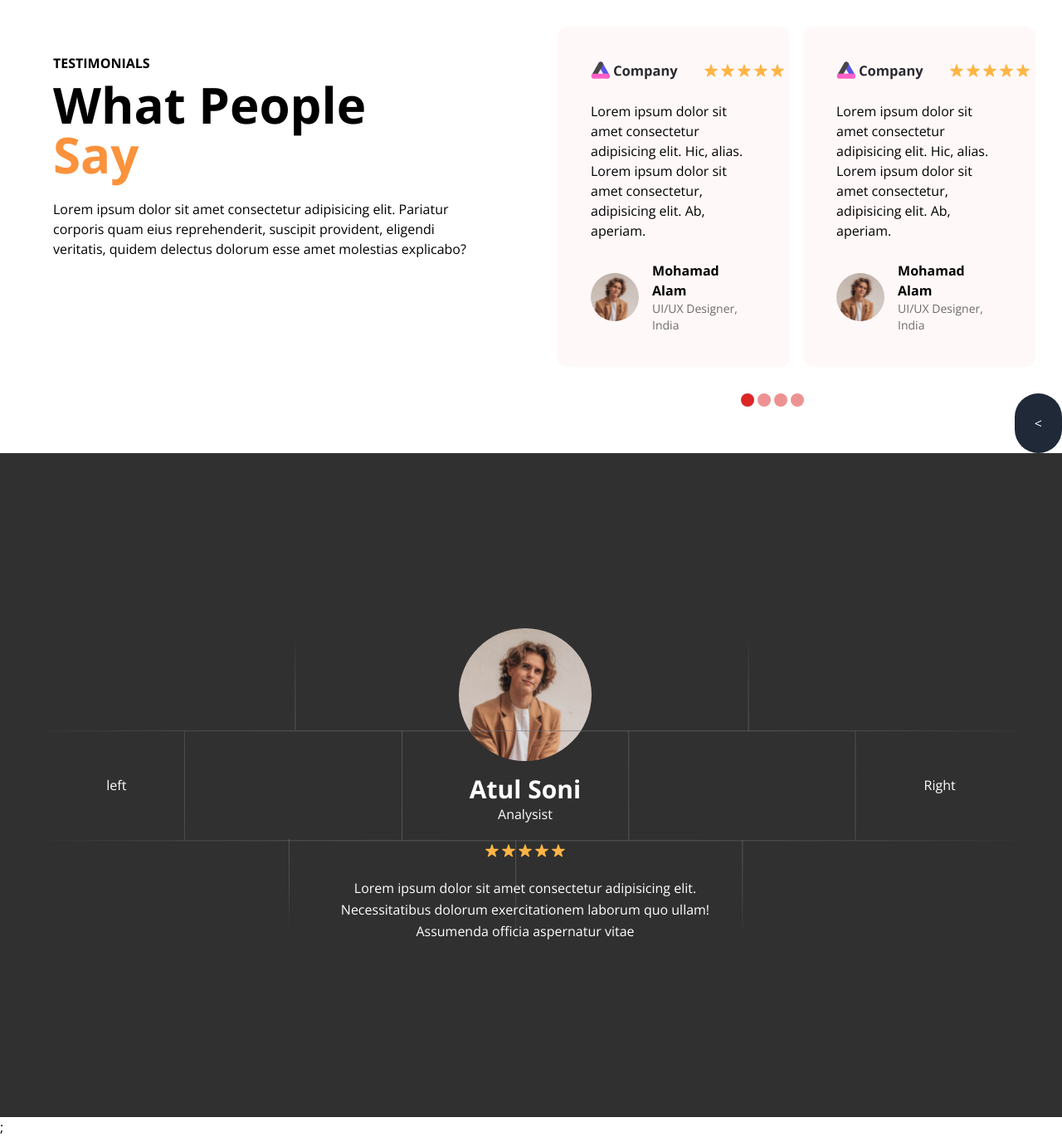
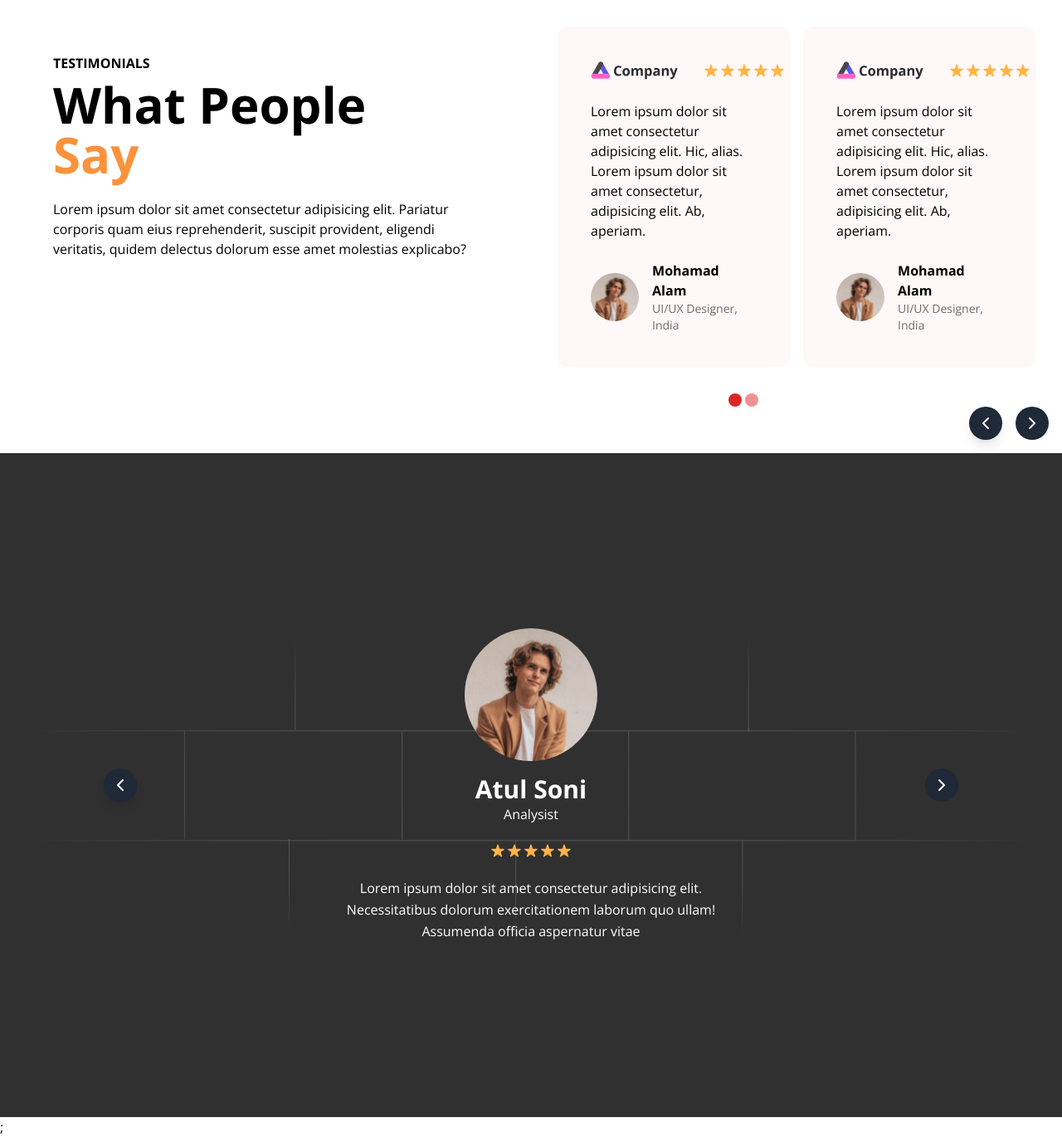
Before and after one commit to saketverma-03-alt/altheory, a Next.js app: page /components/tetimonialSection in a window 1280 px wide. Shown: the whole page at 83% size. Built offline with nearby package versions, Linux system fonts and the light colour scheme.

Commit message:
added transition animations

```diff
--- a/package.json
+++ b/package.json
@@ -10,6 +10,7 @@
   },
   "dependencies": {
     "@headlessui/react": "^1.7.18",
+    "lucide-react": "^0.344.0",
     "next": "14.1.1",
     "react": "^18",
     "react-dom": "^18"
--- a/src/pages/components/tetimonialSection.jsx
+++ b/src/pages/components/tetimonialSection.jsx
@@ -1,11 +1,24 @@
 import companyLogo1 from "@public/testimonial-1.svg";
 import manImage from "@public/testimonial-1-image.svg";
-import Pattern from "@public/Pattern.svg"
+import Pattern from "@public/Pattern.svg";
 
 import star from "@public/star.svg";
 import Image from "next/image";
 
+import { Transition } from "@headlessui/react";
+import { useState } from "react";
+import { ChevronLeft, ChevronRight } from "lucide-react";
+
 export default function TestimonialSection() {
+  const [testmPageNum, setTestPageNum] = useState(1);
+  const MAX_PAGE = 2;
+  const MIN_PAGE = 1;
+  function changeTestiPageNum(num) {
+    if (num < MIN_PAGE) return setTestPageNum(MAX_PAGE);
+    if (num > MAX_PAGE) return setTestPageNum(MIN_PAGE);
+
+    setTestPageNum(num);
+  }
   return (
     <>
       <div className="grid md:grid-cols-2">
@@ -24,27 +37,50 @@ export default function TestimonialSection() {
         </div>
         {/* cards */}
         <div>
-
           <div className=" p-8 flex flex-col md:flex-row gap-4">
-          <TestimonialCard />
-          <TestimonialCard />
-
+            {testmPageNum === 1 && (
+              <>
+                <TestimonialCard key={1} />
+                <TestimonialCard key={2} />
+              </>
+            )}
+            {testmPageNum === 2 && (
+              <>
+                <TestimonialCard key={3} />
+                <TestimonialCard key={4} />
+              </>
+            )}
           </div>
           <div className="flex col-span-2 ">
             <div className="mx-auto flex gap-1">
-            <span className="h-4 w-4 rounded-full bg-red-600 block"></span>
-            <span className="h-4 w-4 rounded-full bg-red-600/50 block"></span>
-            <span className="h-4 w-4 rounded-full bg-red-600/50 block"></span>
-            <span className="h-4 w-4 rounded-full bg-red-600/50 block"></span>
+              <span
+                className={`${
+                  testmPageNum == 1 ? "bg-red-600" : "bg-red-600/50"
+                } h-4 w-4 rounded-full  block`}
+              ></span>
+              <span
+                className={`${
+                  testmPageNum == 2 ? "bg-red-600" : "bg-red-600/50"
+                } h-4 w-4 rounded-full  block`}
+              ></span>
             </div>
-          <div>
-            <button className="p-6 bg-gray-800 rounded-full text-white">
-              {"<"}
+            <div className="flex gap-4 m-4">
+              <button
+                onClick={() => changeTestiPageNum(testmPageNum + 1)}
+                className="p-2 bg-gray-800 shadow-lg rounded-full text-white"
+              >
+                <ChevronLeft />
+              </button>
+
+              <button
+                onClick={() => changeTestiPageNum(testmPageNum - 1)}
+                className="p-2 bg-gray-800 rounded-full text-white"
+              >
+                <ChevronRight />
               </button>
             </div>
           </div>
         </div>
-
       </div>
       <TestimonialFoot />
     </>
@@ -54,6 +90,16 @@ export default function TestimonialSection() {
 function TestimonialCard() {
   return (
     <>
+      <Transition
+        appear={true}
+        show={true}
+        enter="transition-all duration-500"
+        enterFrom=" opacity-10 translate-x-10"
+        enterTo=" translate-x-0 opacity-100"
+        leave="transition-opacity duration-150"
+        leaveFrom="opacity-100"
+        leaveTo="opacity-0"
+      >
         <div className="bg-[#FFF8F8] rounded-xl p-10 flex flex-col justify-between ">
           <div className="flex justify-between  items-center gap-8">
             <figure>
@@ -61,13 +107,19 @@ function TestimonialCard() {
             </figure>
             <figure className="flex gap-1">
               {[0, 0, 0, 0, 0].map(() => (
-              <Image src={star} className="h-4 w-4" height={100} width={100} />
+                <Image
+                  src={star}
+                  className="h-4 w-4"
+                  height={100}
+                  width={100}
+                />
               ))}
             </figure>
           </div>
           <p className="my-6">
             Lorem ipsum dolor sit amet consectetur adipisicing elit. Hic, alias.
-          Lorem ipsum dolor sit amet consectetur, adipisicing elit. Ab, aperiam.
+            Lorem ipsum dolor sit amet consectetur, adipisicing elit. Ab,
+            aperiam.
           </p>
           <div className="flex items-center gap-4 ">
             <figure className="">
@@ -84,18 +136,74 @@ function TestimonialCard() {
             </div>
           </div>
         </div>
+      </Transition>
     </>
   );
 }
 
-function TestimonialFoot(){
-     return <>
-     <div className="relative bg-[#303030] w-full h-[100vh] " >
+function TestimonialFoot() {
+  const [testmPageNum, setTestPageNum] = useState(1);
+  const MAX_PAGE = 2;
+  const MIN_PAGE = 1;
+  function changeTestiPageNum(num) {
+    console.log("dd", testmPageNum);
+    if (num < MIN_PAGE) return setTestPageNum(MAX_PAGE);
+    if (num > MAX_PAGE) return setTestPageNum(MIN_PAGE);
+
+    setTestPageNum(num);
+    console.log("dd", testmPageNum);
+  }
+  return (
+    <>
+      <div className="relative bg-[#303030] w-full h-[100vh] ">
         <figure>
-            <Image className="absolute z-10 top-1/2 right-1/2 translate-x-1/2 translate-y-[-50%]" src={Pattern} />
+          <Image
+            className="absolute z-10 top-1/2 right-1/2 translate-x-1/2 translate-y-[-50%]"
+            src={Pattern}
+          />
         </figure>
-        <div className="flex z-20 justify-around h-full items-center text-white">
-            <div>left</div>
+        <div className="flex z-20 relative justify-around h-full items-center text-white">
+          <button
+            onClick={() => changeTestiPageNum(testmPageNum - 1)}
+            className="p-2 bg-gray-800 shadow-lg rounded-full text-white"
+          >
+            <ChevronLeft />
+          </button>
+          {testmPageNum === 1 && (
+            <>
+              <TestimonialFootCard key={1} />
+            </>
+          )}
+          {testmPageNum === 2 && (
+            <>
+              <TestimonialFootCard key={2} />
+            </>
+          )}
+          <button
+            onClick={() => changeTestiPageNum(testmPageNum + 1)}
+            className="p-2 bg-gray-800 rounded-full text-white"
+          >
+            <ChevronRight />
+          </button>
+        </div>
+      </div>
+    </>
+  );
+}
+
+const TestimonialFootCard = () => {
+  return (
+    <>
+      <Transition
+        appear={true}
+        show={true}
+        enter="transition-all duration-500"
+        enterFrom=" opacity-0 translate-x-10"
+        enterTo=" translate-x-0 opacity-100"
+        leave="transition-opacity duration-150"
+        leaveFrom="opacity-100"
+        leaveTo="opacity-0"
+      >
         <div className="flex flex-col justify-center items-center">
           <figure>
             <Image
@@ -113,15 +221,12 @@ function TestimonialFoot(){
             ))}
           </figure>
           <p className="text-center max-w-md leading-relaxed">
-
-            Lorem ipsum dolor sit amet consectetur adipisicing elit. Necessitatibus dolorum exercitationem laborum quo ullam! Assumenda officia aspernatur vitae
+            Lorem ipsum dolor sit amet consectetur adipisicing elit.
+            Necessitatibus dolorum exercitationem laborum quo ullam! Assumenda
+            officia aspernatur vitae
           </p>
-
         </div>
-
-            <div>Right</div>
-        </div>
-
-     </div>
+      </Transition>
     </>
-}
+  );
+};
```
Also changed, not shown: 1 other file (tests, documents, lock files or other folders). Lines whose indentation alone changed are shown as unchanged.
